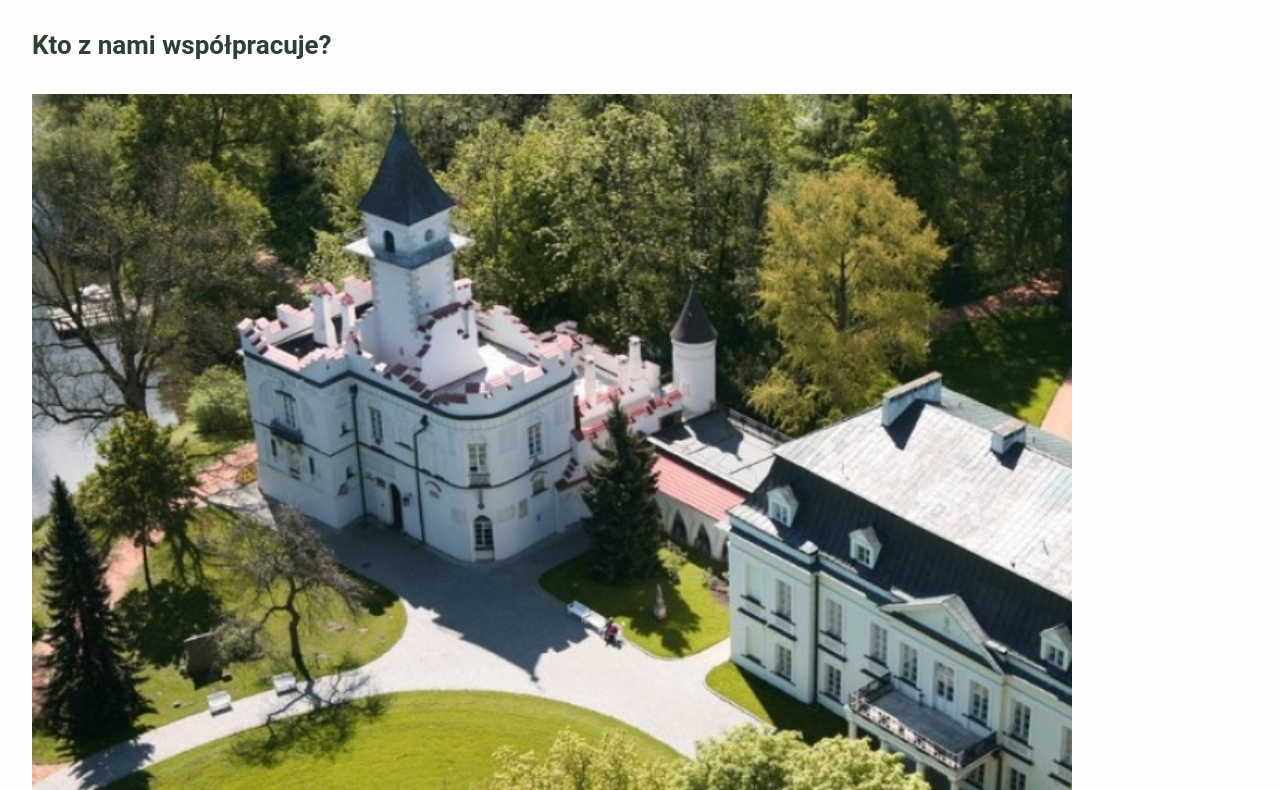
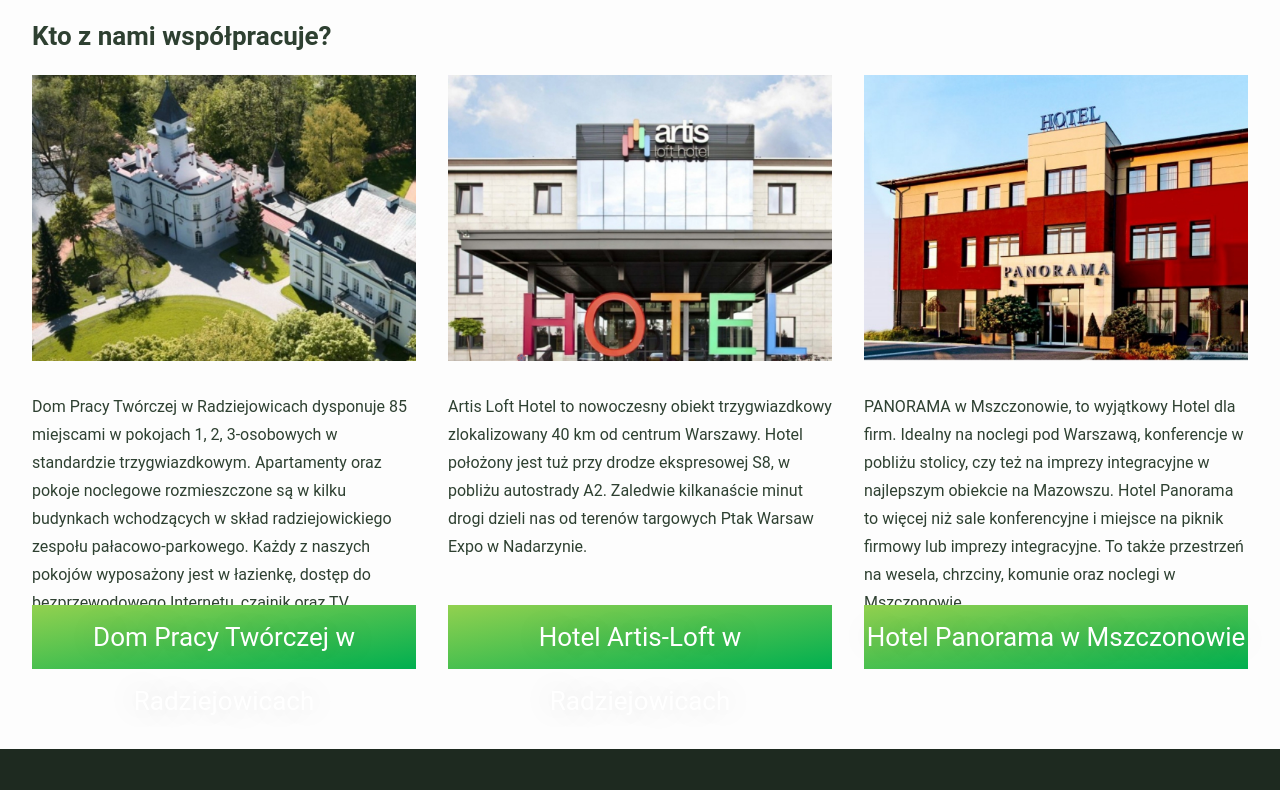
Before and after one commit to KrzysztofGrudzien/mimtrans-landing-page-gatsby, a Gatsby site: page /partnerzy in a window 1280 px wide. Shown: the part 680-1470 px from the top of the page. Built offline with nearby package versions, Linux system fonts and the light colour scheme; Gatsby itself is replaced by a stand-in of ours.

Commit message:
add styles to the page partnerzy

```diff
--- a/src/sass/_basic.scss
+++ b/src/sass/_basic.scss
@@ -133,7 +133,8 @@ button {
 
 .about,
 .services,
-.news {
+.news,
+.partners {
   margin: 1rem 0 3rem 0;
 
   &-title {
--- a/src/sass/main.scss
+++ b/src/sass/main.scss
@@ -8,3 +8,4 @@
 @import "./sections/about";
 @import "./sections/services";
 @import "./sections/news";
+@import "./sections/partners";
--- /dev/null
+++ b/src/sass/sections/_partners.scss
@@ -0,0 +1,33 @@
+.partners {
+  &-cards {
+    display: grid;
+    grid-template-columns: 1fr 1fr 1fr;
+    gap: 2rem;
+  }
+
+  &-card {
+    align-items: center;
+    display: flex;
+    flex-direction: column;
+    justify-content: space-between;
+    min-height: 400px;
+
+    &-description {
+      height: 180px;
+      padding-top: 1rem;
+    }
+
+    &-link {
+      background-image: $gradient-primary;
+      color: #fff;
+      display: block;
+      font-size: 1.625rem;
+      height: 4rem;
+      line-height: 4rem;
+      margin-top: 2rem;
+      text-align: center;
+      text-shadow: 0 0 2rem rgba(0, 0, 0, 0.2);
+      width: 100%;
+    }
+  }
+}
```
